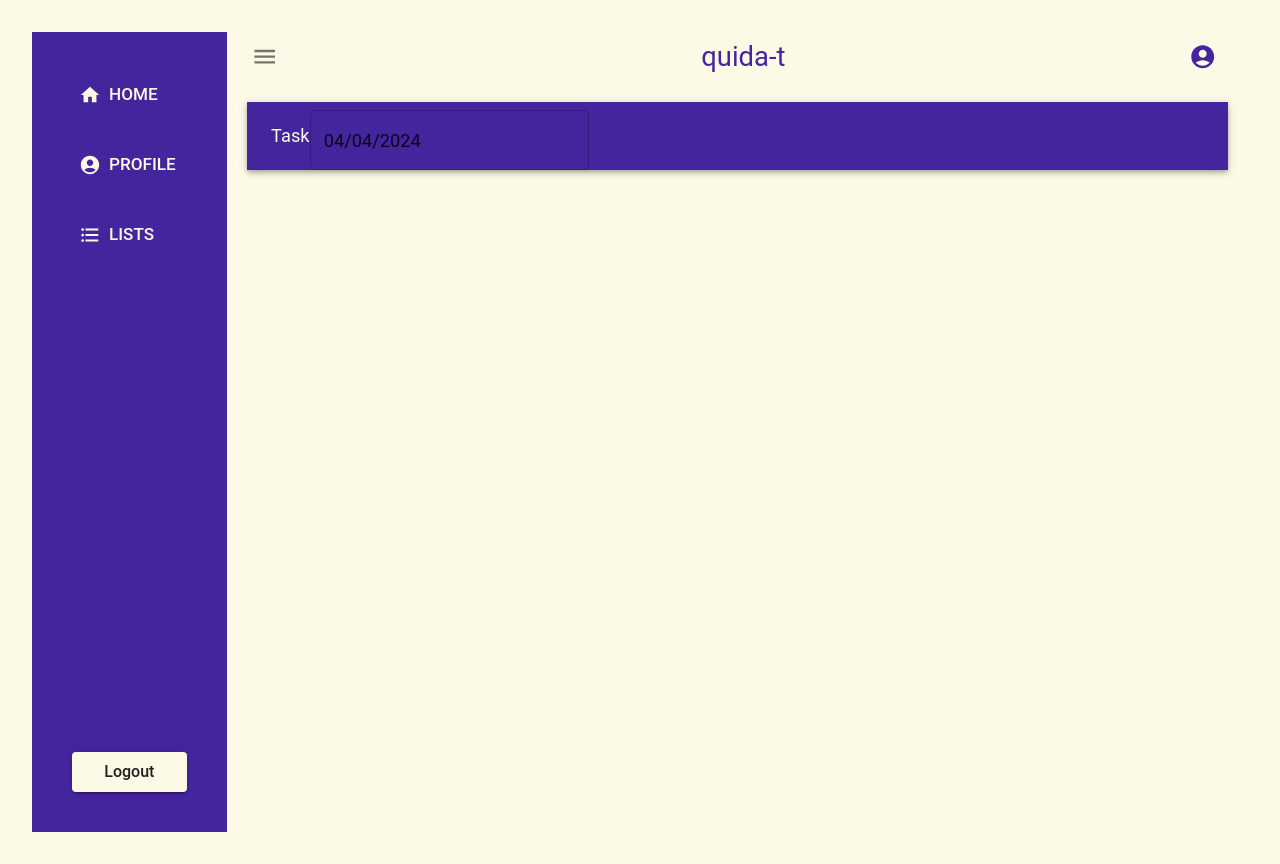
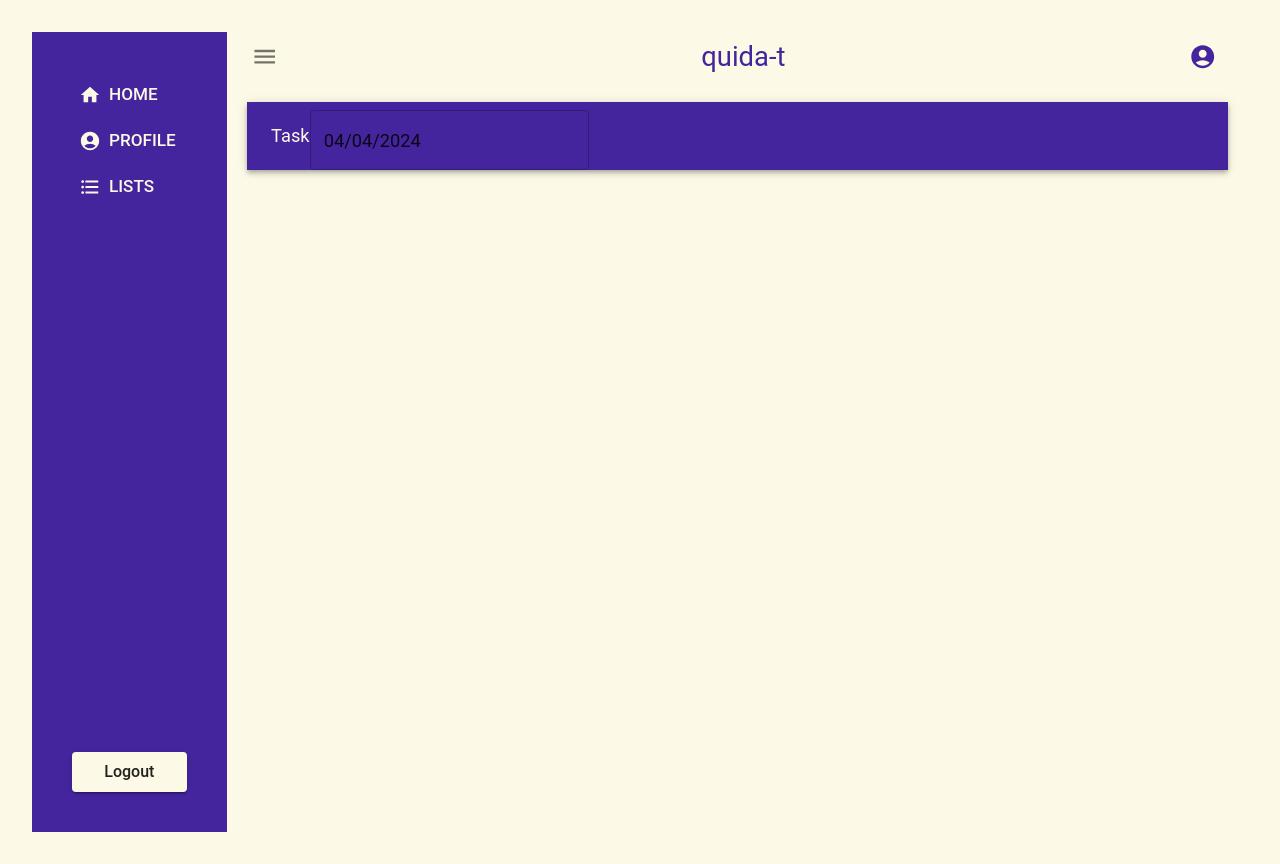
Before and after one commit to franArteaga8/quida-t, a React (Vite) app in the folder root/: page / in a window 1280 px wide. Built offline with nearby package versions, Linux system fonts and the light colour scheme; sample sign-in values are in the browser's storage; the HTML template or start-up script is replaced by a standard one.

Commit message:
sidebar: no gap

```diff
--- a/root/src/components/Sidebar/Sidebar.jsx
+++ b/root/src/components/Sidebar/Sidebar.jsx
@@ -11,7 +11,7 @@ const Sidebar = () => {
       <CssBaseline />
 
 
-        <Box sx={{ textAlign:'left', backgroundColor: 'primary.main', display: 'flex', flexDirection: 'column', gap: 3, padding: 5, height: '100%'}}>
+        <Box sx={{ textAlign:'left', backgroundColor: 'primary.main', display: 'flex', flexDirection: 'column', padding: 5, height: '100%'}}>
 
           <Link to={'/'} style={{  textDecoration: 'none', color: 'whitesmoke'}}>
             <Button color="secondary" variant="text" size="large" startIcon={<HomeIcon/>  } >
```
